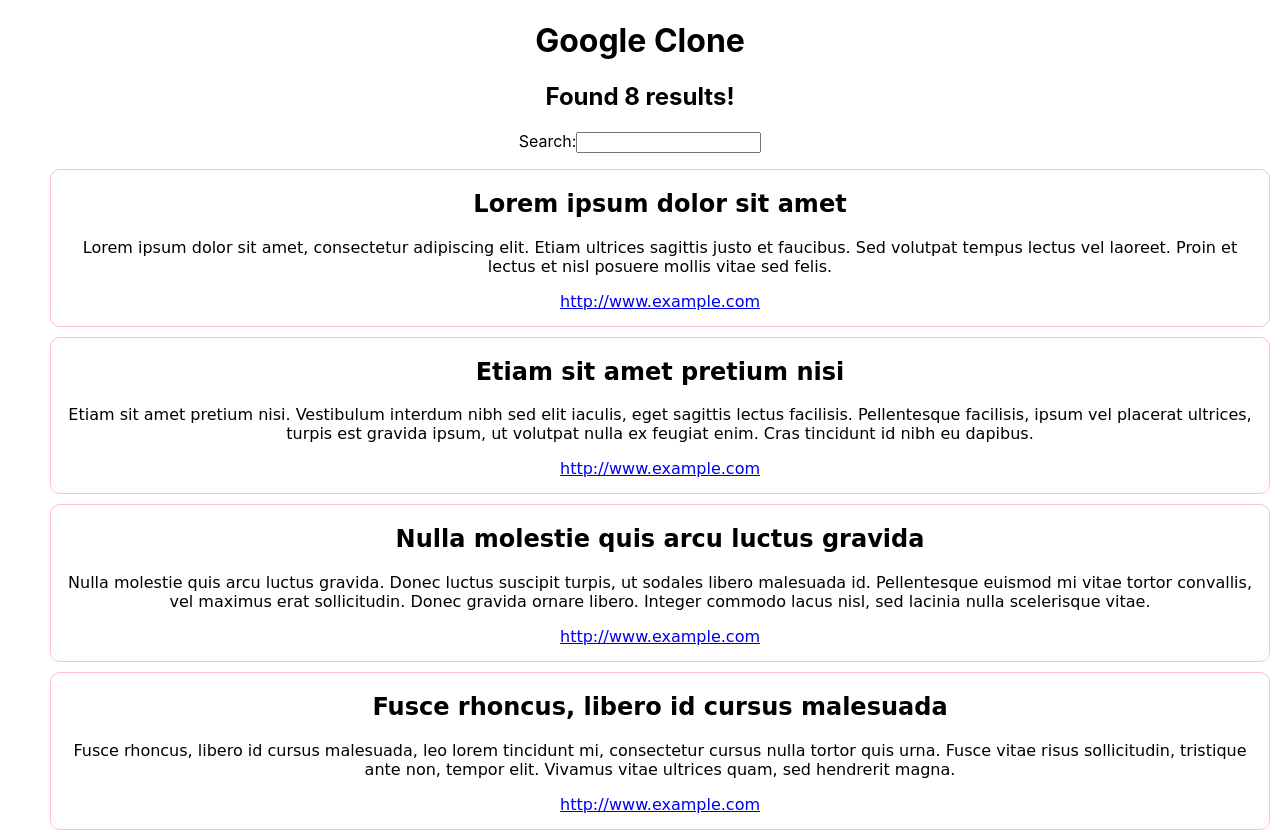
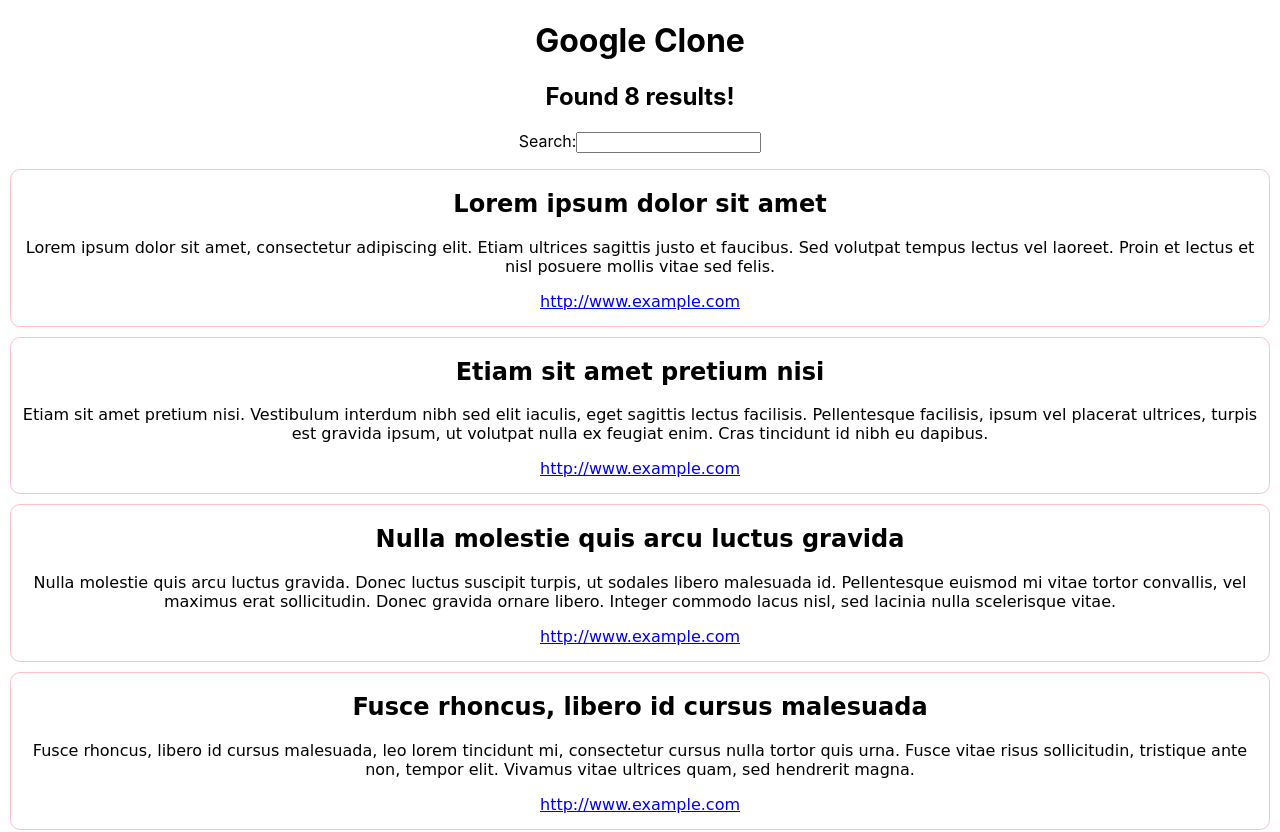
Before and after one commit to andydlindsay/google-clone, a React (Create React App) app: page / in a window 1280 px wide. Shown: the top 832 px of the page. Built offline with nearby package versions, Linux system fonts and the light colour scheme.

Commit message:
finish demo app

```diff
--- a/src/App.js
+++ b/src/App.js
@@ -8,7 +8,7 @@
   const [searchResults, setSearchResults] = useState(data);
 
   const handleSubmit = (val) => {
-    const filtered = data.filter(d => d.content.includes(val))
+    const filtered = data.filter(d => d.content.includes(val.trim()))
     setSearchResults(filtered);
   };
 
--- a/src/index.css
+++ b/src/index.css
@@ -1,5 +1,6 @@
 body {
   margin: 0;
+  padding: 0;
   font-family: -apple-system, BlinkMacSystemFont, 'Segoe UI', 'Roboto', 'Oxygen',
     'Ubuntu', 'Cantarell', 'Fira Sans', 'Droid Sans', 'Helvetica Neue',
     sans-serif;
@@ -7,6 +8,10 @@
   -moz-osx-font-smoothing: grayscale;
 }
 
+ul {
+  padding-left: 0;
+}
+
 code {
   font-family: source-code-pro, Menlo, Monaco, Consolas, 'Courier New',
     monospace;
```
Also changed, not shown: 1 other file (tests, documents, lock files or other folders).
